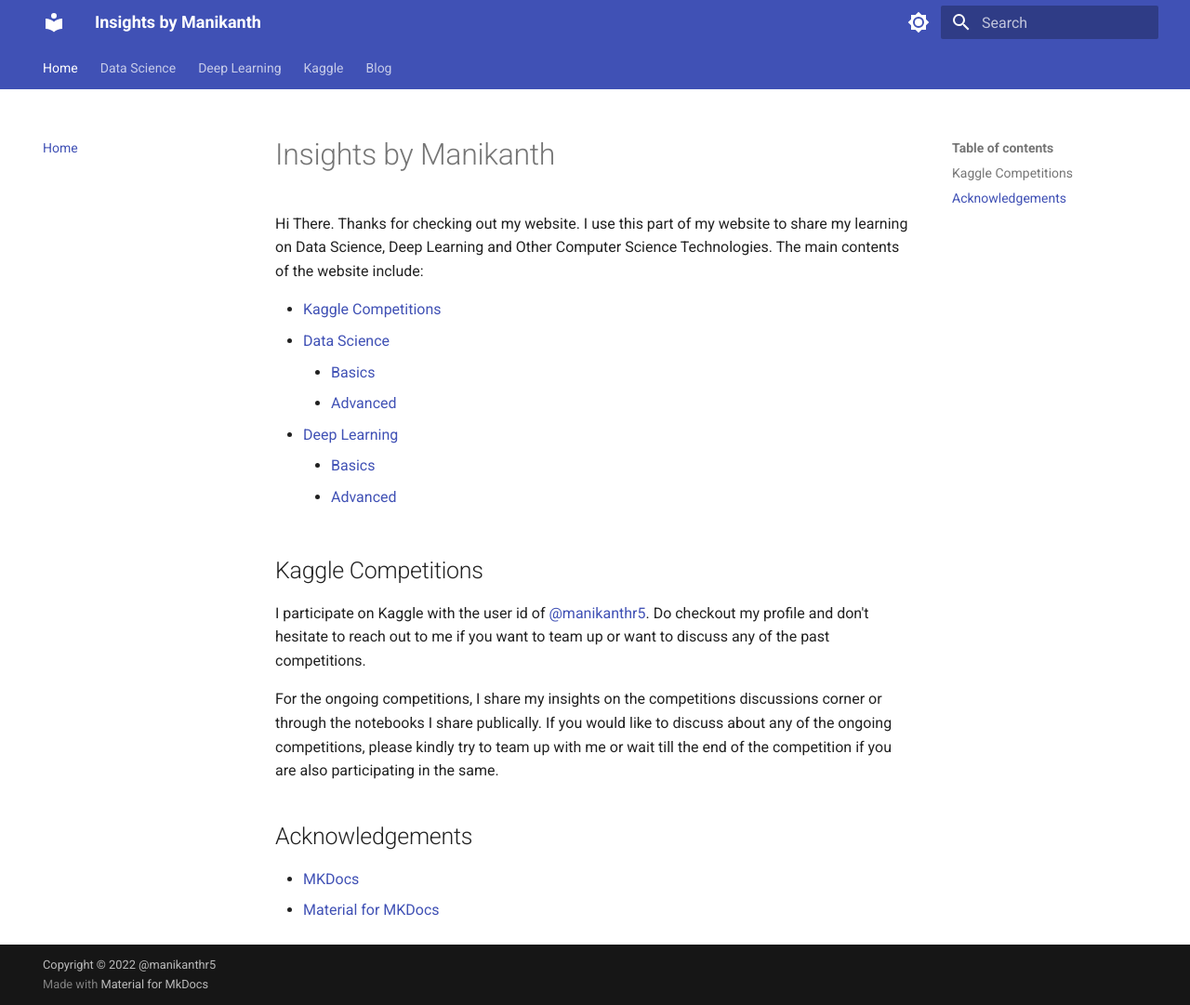
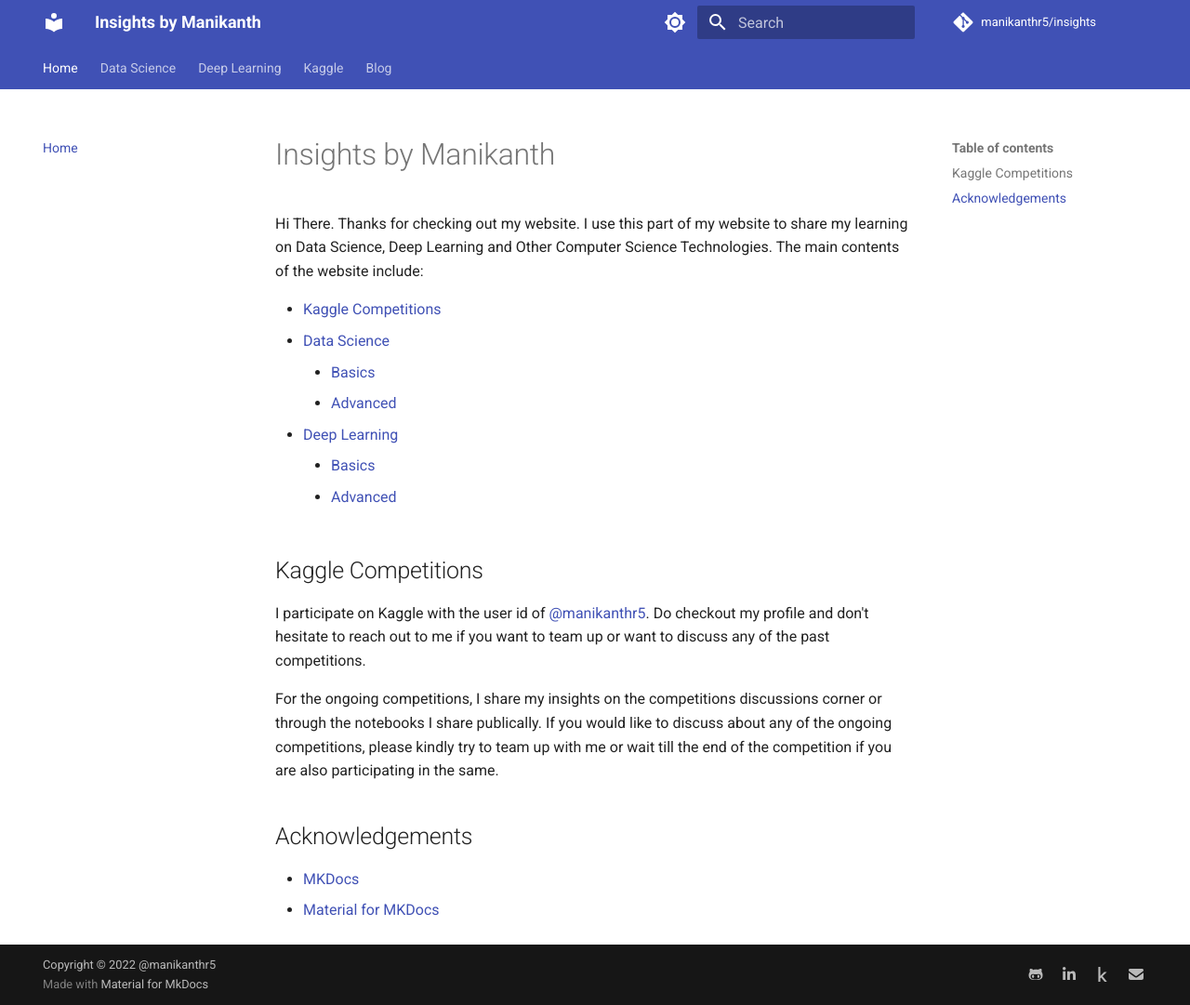
Before and after one commit to manikanthr5/manikanthr5.github.io, an MkDocs documentation site: the page built from docs/index.md, in a window 1280 px wide and 1081 px high. Shown: the whole window at 93% size. Built offline with MkDocs 1.6.1 and Material for MkDocs 9.7.7, drawn with Linux system fonts in a browser that asks for light colours; comment, search, counter and statistics services are not loaded.

Commit message:
add social icons

```diff
--- a/mkdocs.yml
+++ b/mkdocs.yml
@@ -51,6 +51,21 @@
 site_url: https://manikanthr5.github.io/insights
 copyright: Copyright &copy; 2022 @manikanthr5
 
+# Repository
+repo_name: manikanthr5/insights
+repo_url: https://github.com/manikanthr5/insights
+
+extra:
+  social:
+    - icon: fontawesome/brands/github-alt
+      link: https://github.com/manikanthr5
+    - icon: fontawesome/brands/linkedin-in
+      link: https://linkedin.com/in/manikanthr5
+    - icon: fontawesome/brands/kaggle
+      link: https://kaggle/manikanthr5
+    - icon: fontawesome/solid/envelope
+      link: mailto://manikanth.iitkgp@gmail.com
+
 # Page Tree
 nav:
   - Home: index.md
```
